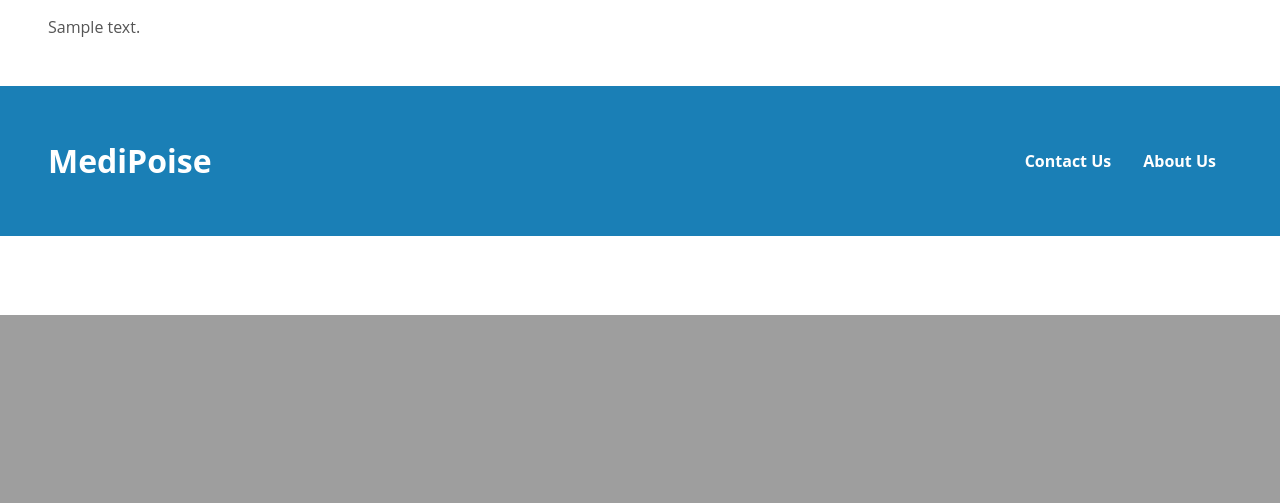
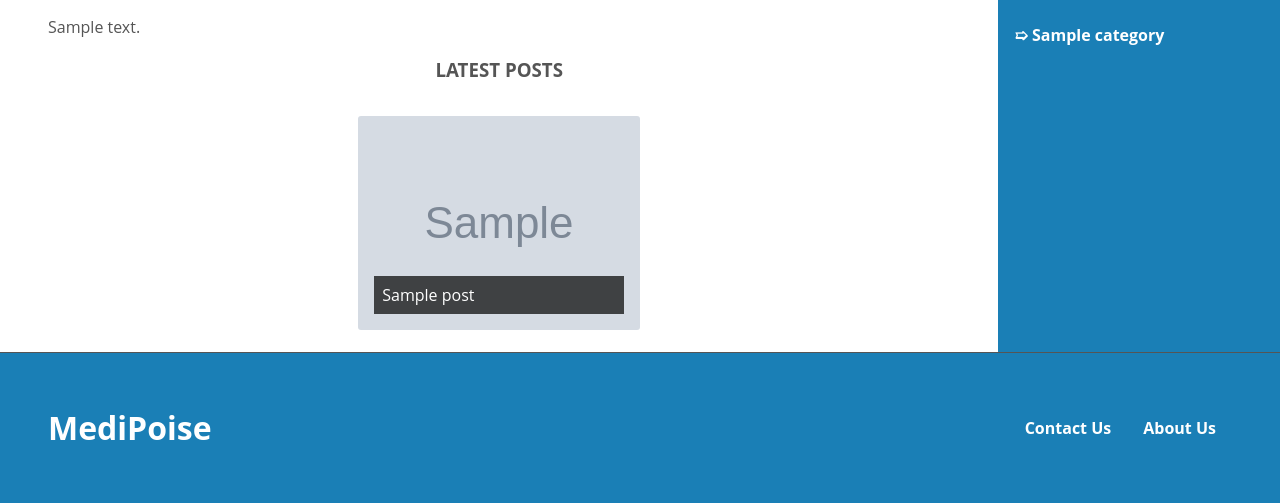
Before and after one commit to M-Jawad-Ch/Zaidi, a Django app: template blog/templates/index.html in a window 1280 px wide. Shown: the part 485-988 px from the top of the page. Before the commit the page ends 800 px from the top, so only its background shows below. Run offline with Django 4.2, Linux system fonts and the light colour scheme; tables that the repository leaves empty hold one stand-in row (values such as "Sample post"); the template is opened without the code that fills it: values that come from a table or form of the project are taken from there, most other values are stand-ins (such as "Sample title", 1, 10 or a date in 2020); grey boxes marked "Sample" are stand-in pictures.

Commit message:
Added Index Page with Latest Posts

```diff
--- a/blog/static/index.css
+++ b/blog/static/index.css
@@ -25,23 +25,89 @@ h1 {
     background-color: rgba(0, 0, 0, 0.7);
 }
 
-.body {
+.sections {
+    display: flex;
+}
+
+.left-section {
+    flex: 80%
+}
+
+.main-content {
     margin-top: 1rem;
     margin-left: 3rem;
     margin-right: 3rem;
 }
 
-@media (max-width: 600px) {
+.main-content h3 {
+    margin-top: 1em;
+    text-align: center;
+}
+
+.right-section {
+    flex: 20%;
+    background-color: var(--theme-color);
+    color: white;
+
+    padding: 1em;
+    min-height: 20em;
+}
+
+.category {
+    width: 100%;
+    font-weight: bold;
+    margin: 0.5em 0;
+}
+
+.posts-container {
+    display: flex;
+    justify-content: center;
+}
+
+.posts {
+    width: min-content;
+    display: inline-block;
+}
+
+.post {
+    display: inline-block;
+    margin: 1em;
+    padding: 1em;
+    padding-top: 10em;
+    width: 250px;
+    background-position: center;
+    border-radius: 3px;
+}
+
+.text {
+    background-color: rgba(0, 0, 0, 0.7);
+    color: white;
+    padding: 0.5em;
+}
+
+footer {
+    margin-top: 0;
+}
+
+@media (max-width: 700px) {
     .main-image {
         max-height: 50vh;
     }
 
     .body {
-        margin-left: 1rem;
-        margin-right: 1rem;
+        margin-left: 0;
+        margin-right: 0;
     }
 
     .image-container {
         padding-top: 10em;
     }
+
+    .sections {
+        flex-direction: column;
+    }
+
+    .right-section {
+        min-height: fit-content;
+    }
 }
--- a/blog/static/main.css
+++ b/blog/static/main.css
@@ -49,6 +49,7 @@ footer {
     color: white;
     padding: 3em;
     margin-top: 3em;
+    border-top: #555 solid 1px;
 }
 
 footer .logo-container {
--- a/blog/templates/index.html
+++ b/blog/templates/index.html
@@ -14,7 +14,49 @@
         <h1> <span class="background"> {{ heading }} </span> </h1>
     </div>
     <div class="body">
-        {{ body }}
+        <div class="sections">
+            <div class="left-section">
+                <div class="main-content">
+                    {{ body }}
+                    <h3>LATEST POSTS</h3>
+                    <div class="posts-container">
+                        <div class="posts">
+                            {% for post in latest_posts %}
+                            {% if forloop.counter0|divisibleby:2 %}
+                            <a href="/{{ post.category }}/{{ post.slug }}">
+                                <div class="post" style="background-image: url('{{ post.image }}');">
+                                    <div class="text">
+                                        {{ post.title }}
+                                    </div>
+                                </div>
+                            </a>
+                            {% endif %}
+                            {% endfor %}
+                        </div>
+                        <div class="posts">
+                            {% for post in latest_posts %}
+                            {% if not forloop.counter0|divisibleby:2 %}
+                            <a href="/{{ post.category }}/{{ post.slug }}">
+                                <div class="post" style="background-image: url('{{ post.image }}');">
+                                    <div class="text">
+                                        {{ post.title }}
+                                    </div>
+                                </div>
+                            </a>
+                            {% endif %}
+                            {% endfor %}
+                        </div>
+                    </div>
+                </div>
+            </div>
+            <div class="right-section">
+                {% for category in categories %}
+                <div class="category">
+                    <a href="/{{ category.slug }}/"> <span class="arrow">&#10159;</span> {{ category.name }}</a>
+                </div>
+                {% endfor %}
+            </div>
+        </div>
     </div>
 </div>
 {% endblock %}
```
Also changed, not shown: blog/views.py (+16 -1 lines).
